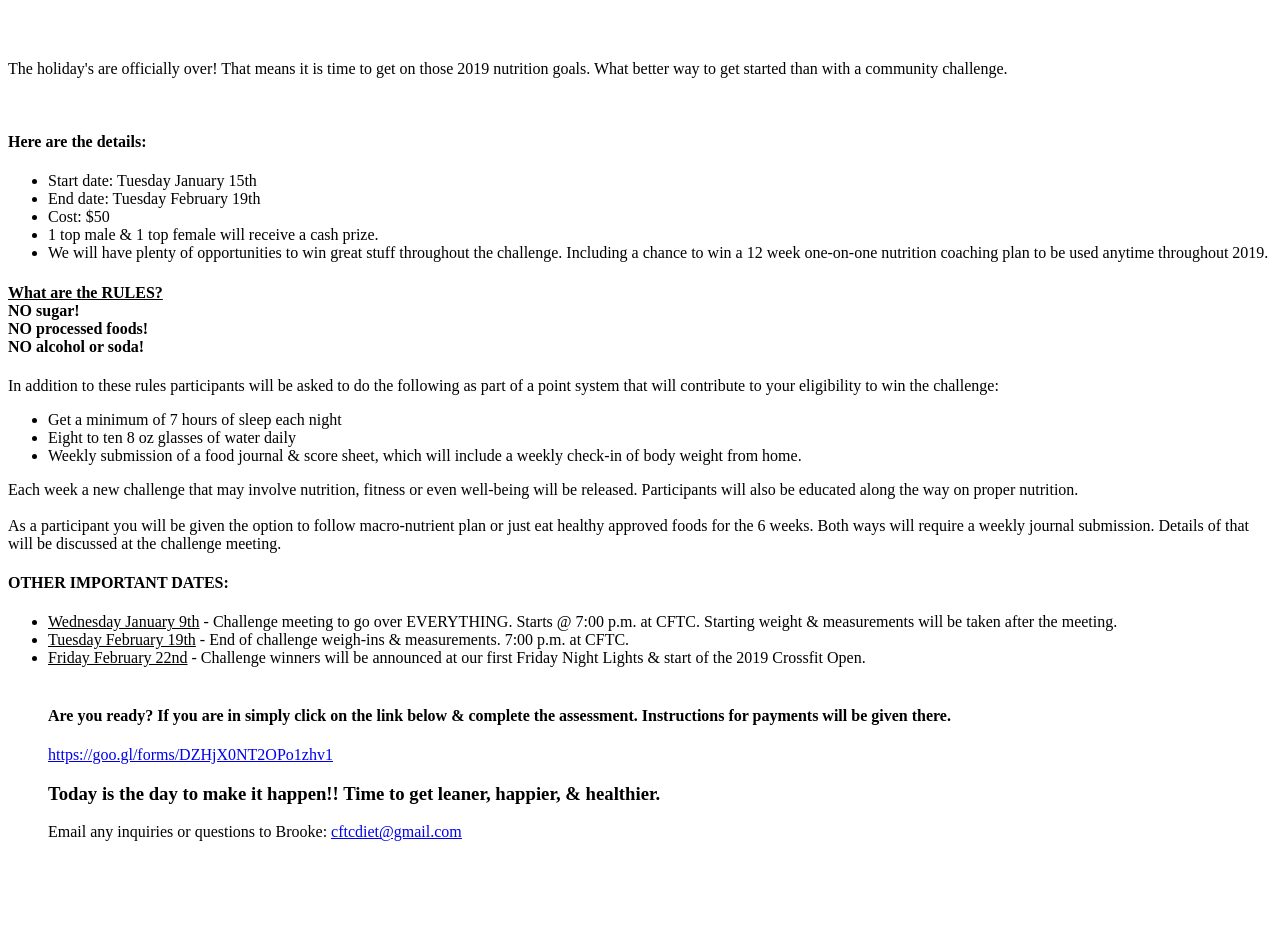
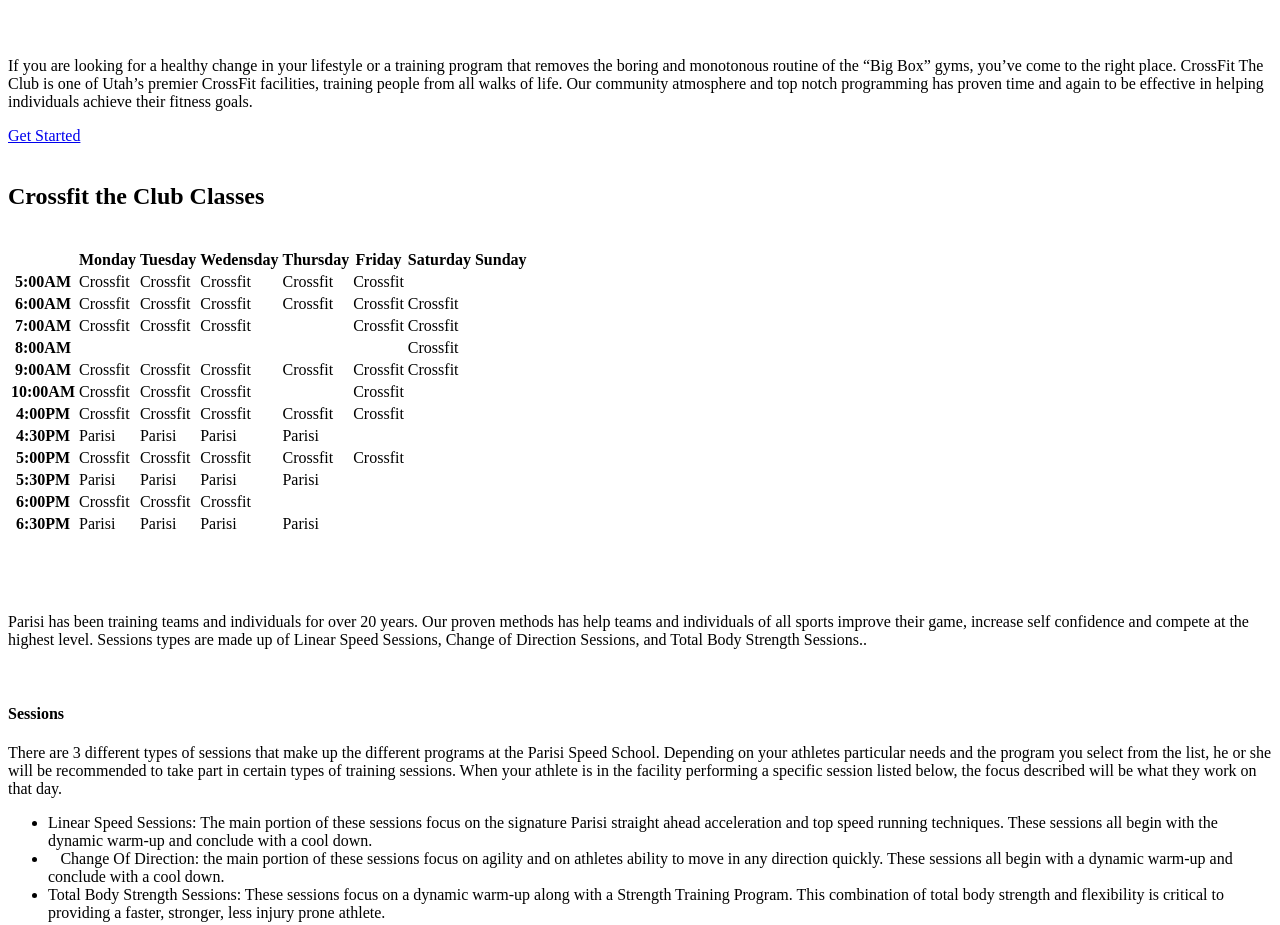
Before and after one commit to mikeytown19/cftc, a Gatsby site: page / in a window 1280 px wide. Shown: the part 520-1445 px from the top of the page. Built offline with nearby package versions, Linux system fonts and the light colour scheme; Gatsby itself is replaced by a stand-in of ours; some packages are replaced by stand-ins of ours.

Commit message:
removed the nutrition portion of the page ? g

```diff
--- a/src/components/NavBar/index.js
+++ b/src/components/NavBar/index.js
@@ -43,9 +43,7 @@
                           Plans
             </a>
 
-            <a className='navbar-item' onClick={scrollTo} to='nutrition'>
-                          Nutrition
-            </a>
+
           </div>
           <div className='navbar-end'>
             <div className='navbar-item'>
--- a/src/templates/home-page.js
+++ b/src/templates/home-page.js
@@ -90,64 +90,7 @@
         </div>
       </div>
 
-      <div className='margin-bottom-small nutrition bg-greens'>
-      <div className='container'>
-        <div className='columns'>
-          <div className='column is-8'>
-            <div className='content'>
-              <div>
-                <br/>
-                <h3 className='has-text-weight-semibold is-size-2 color-white ' style={{color: 'white'}}>
-                LEAN IN 2019 NUTRITION CHALLENGE
-                </h3>
-                <p>The holiday's are officially over!  That means it is time to get on those 2019 nutrition goals.  What better way to get started than with a community challenge.  </p>
 
-                <br/>
-                <h4 className="has-text-white">Here are the details:</h4>
-                <ul>
-                  <li className="has-text-white"> Start date: Tuesday January 15th</li>
-                  <li className="has-text-white"> End date: Tuesday February 19th</li>
-                  <li className="has-text-white"> Cost: $50</li>
-                  <li className="has-text-white"> 1 top male & 1 top female will receive a cash prize. </li>
-                  <li className="has-text-white"> We will have plenty of opportunities to win great stuff throughout the challenge.  Including a chance to win a 12 week                   one-on-one nutrition coaching plan to be used anytime throughout 2019.                  </li>
-                </ul>
-
-                <h4 className="has-text-white"><u>What are the RULES?</u>  <br/>
-                  NO sugar! <br/>
-                  NO processed foods! <br/>
-                  NO alcohol or soda!</h4>
-                  <p className='has-text-white'>In addition to these rules participants will be asked to do the following as part of a point system that will contribute to your eligibility to win the challenge:</p>
-                  <ul>
-                    <li className="has-text-white">Get a minimum of 7 hours of sleep each night</li>
-                    <li className="has-text-white">Eight to ten 8 oz glasses of water daily</li>
-                    <li className="has-text-white">Weekly submission of a food journal & score sheet, which will include a weekly check-in of body weight from home.</li>
-                  </ul>
-                  <p className='has-text-white'>Each week a new challenge that may involve nutrition, fitness or even well-being will be released.  Participants will also be educated along the way on proper nutrition. <br/> <br/> As a participant you will be given the option to follow macro-nutrient plan or just eat healthy approved foods for the 6 weeks. Both ways will require a weekly journal submission.  Details of that will be discussed at the challenge meeting.</p>
-                  <h4 className='has-text-white'>OTHER IMPORTANT DATES:</h4>
-                  <ul>
-                    <li className='has-text-white'> <u>Wednesday January 9th</u> - Challenge meeting to go over EVERYTHING.  Starts @ 7:00 p.m. at CFTC.  Starting weight & measurements will be taken after the meeting.</li>
-                    <li className="has-text-white"> <u>Tuesday February 19th</u> - End of challenge weigh-ins & measurements.  7:00 p.m. at CFTC.</li>
-                    <li className="has-text-white"><u>Friday February 22nd</u> - Challenge winners will be announced at our first Friday Night Lights & start of the 2019 Crossfit Open.</li>
-                    <br/>
-
-                    <h4 className="has-text-white">Are you ready?  If you are in simply click on the link below & complete the assessment.  Instructions for payments will be given there.  </h4>
-                    <a href='https://goo.gl/forms/DZHjX0NT2OPo1zhv1'><u>https://goo.gl/forms/DZHjX0NT2OPo1zhv1</u></a>
-                    <br/>
-                    <h3 className='has-text-white'>Today is the day to make it happen!!  Time to get leaner, happier, & healthier.  </h3>
-                    <p>Email any inquiries or questions to Brooke: <a href='mailto:cftcdiet@gmail.com'><u>cftcdiet@gmail.com</u></a> </p>
-
-
-
-                  </ul>
-                <br/>
-                <br/>
-              </div>
-
-            </div>
-          </div>
-        </div>
-      </div>
-   </div>
 
 
     <div className='bg-lindsay about'>
```
